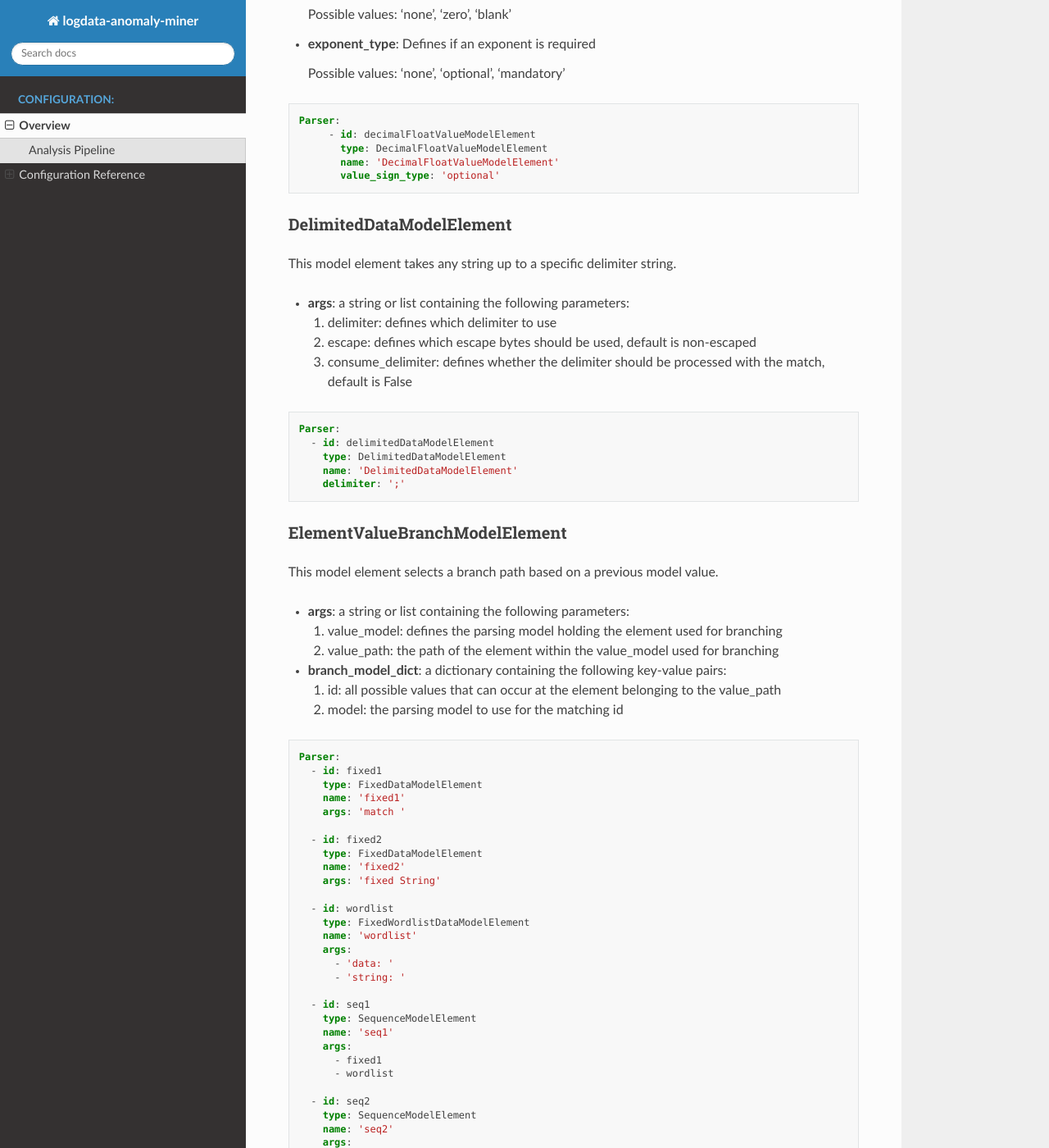
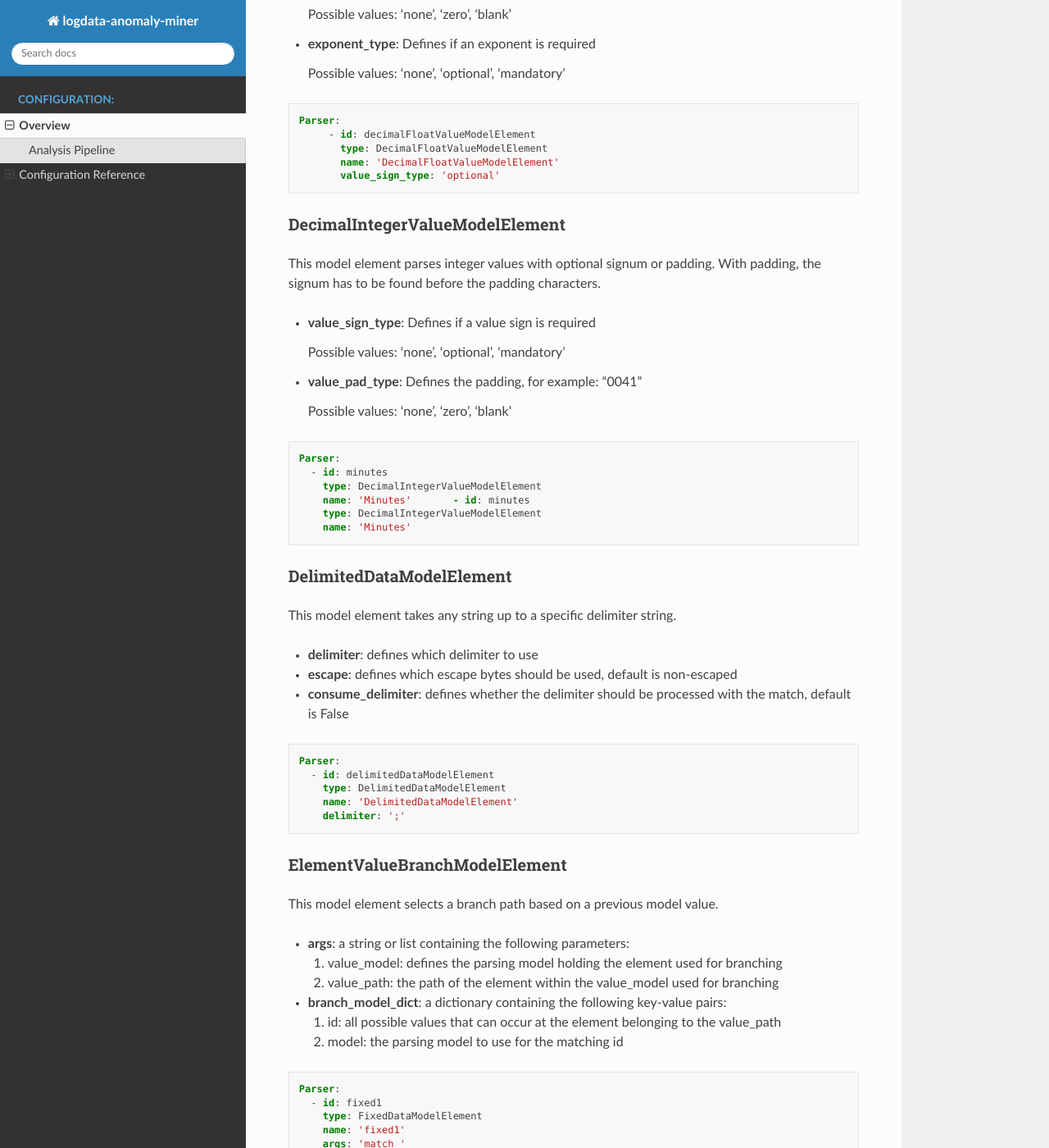
Before and after one commit to ait-aecid/logdata-anomaly-miner, a Sphinx documentation site: the page built from docs/CONFIGURATION.rst, in a window 1280 px wide and 1400 px high, scrolled down 15289 px. Shown: the whole window at 82% size. Built offline with Sphinx 7.4.7 and the Read the Docs theme 2.0.0, drawn with Linux system fonts in a browser that asks for light colours; pages that are not in the unit, such as notebooks, are missing from menus; some of the changed text lies outside the part shown.

Commit message:
Fix missing parsing model element docs

```diff
--- a/docs/CONFIGURATION.rst
+++ b/docs/CONFIGURATION.rst
@@ -718,16 +718,37 @@ This model element parses decimal values with optional signum, padding or expone
             name: 'DecimalFloatValueModelElement'
             value_sign_type: 'optional'
 
+DecimalIntegerValueModelElement
+~~~~~~~~~~~~~~~~~~~~~~~~~~~~~
+
+This model element parses integer values with optional signum or padding. With padding, the signum has to be found before the padding characters.
+
+* **value_sign_type**: Defines if a value sign is required
+
+  Possible values: 'none', 'optional', 'mandatory'
+
+* **value_pad_type**: Defines the padding, for example: "0041"
+
+  Possible values: 'none', 'zero', 'blank'
+
+
+.. code-block:: yaml
+
+     Parser:
+       - id: minutes
+         type: DecimalIntegerValueModelElement
+         name: 'Minutes'       - id: minutes
+         type: DecimalIntegerValueModelElement
+         name: 'Minutes'
+
 DelimitedDataModelElement
 ~~~~~~~~~~~~~~~~~~~~~~~~~
 
 This model element takes any string up to a specific delimiter string.
 
-* **args**: a string or list containing the following parameters:
-
-  1. delimiter: defines which delimiter to use
-  2. escape: defines which escape bytes should be used, default is non-escaped
-  3. consume_delimiter: defines whether the delimiter should be processed with the match, default is False
+* **delimiter**: defines which delimiter to use
+* **escape**: defines which escape bytes should be used, default is non-escaped
+* **consume_delimiter**: defines whether the delimiter should be processed with the match, default is False
 
 .. code-block:: yaml
 
@@ -909,7 +930,9 @@ JsonModelElement
 
 This model defines a json-formatted log line. This model is usually used as a start element and with json_format: True set in the Input section of the config.yml.
 
-* **args**: key_parser_dict: a dictionary of keys as defined in the json-formatted logs and appropriate parser models as values
+* **key_parser_dict**: a dictionary of keys as defined in the json-formatted logs and appropriate parser models as values
+
+* **optional_key_prefix**: a string that can be used as a prefix for keys that are optional in the json schema.
 
 .. code-block:: yaml
 
```
